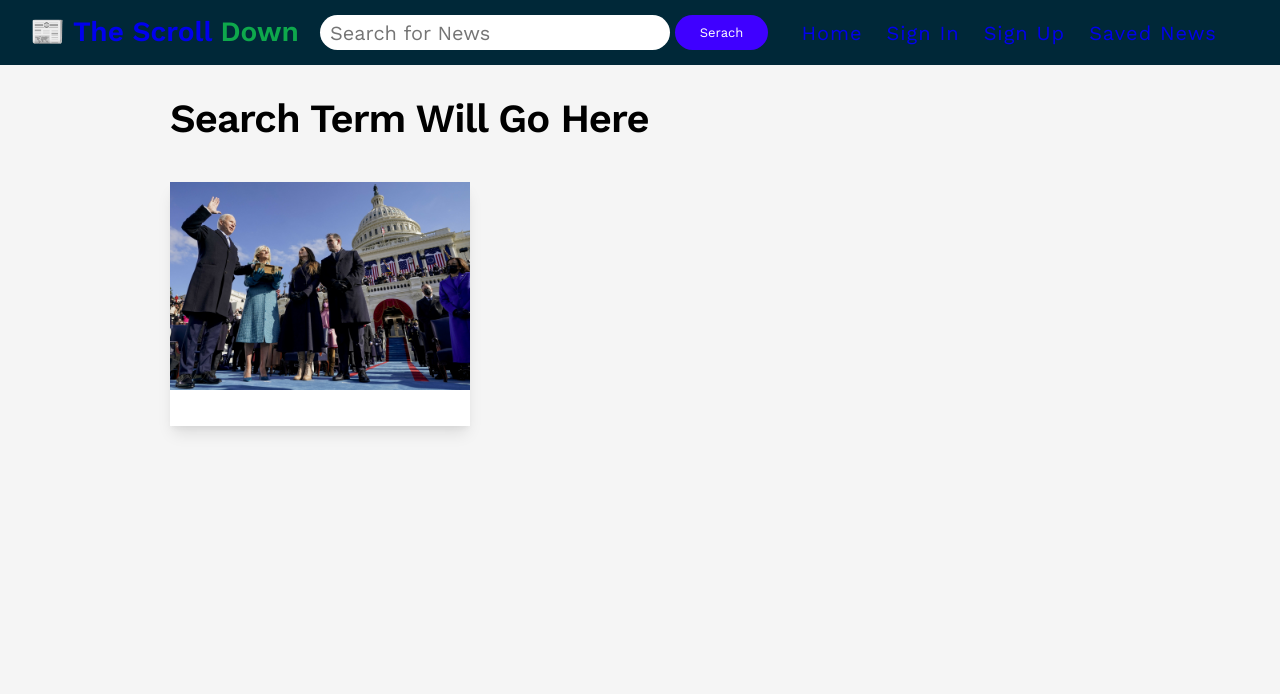
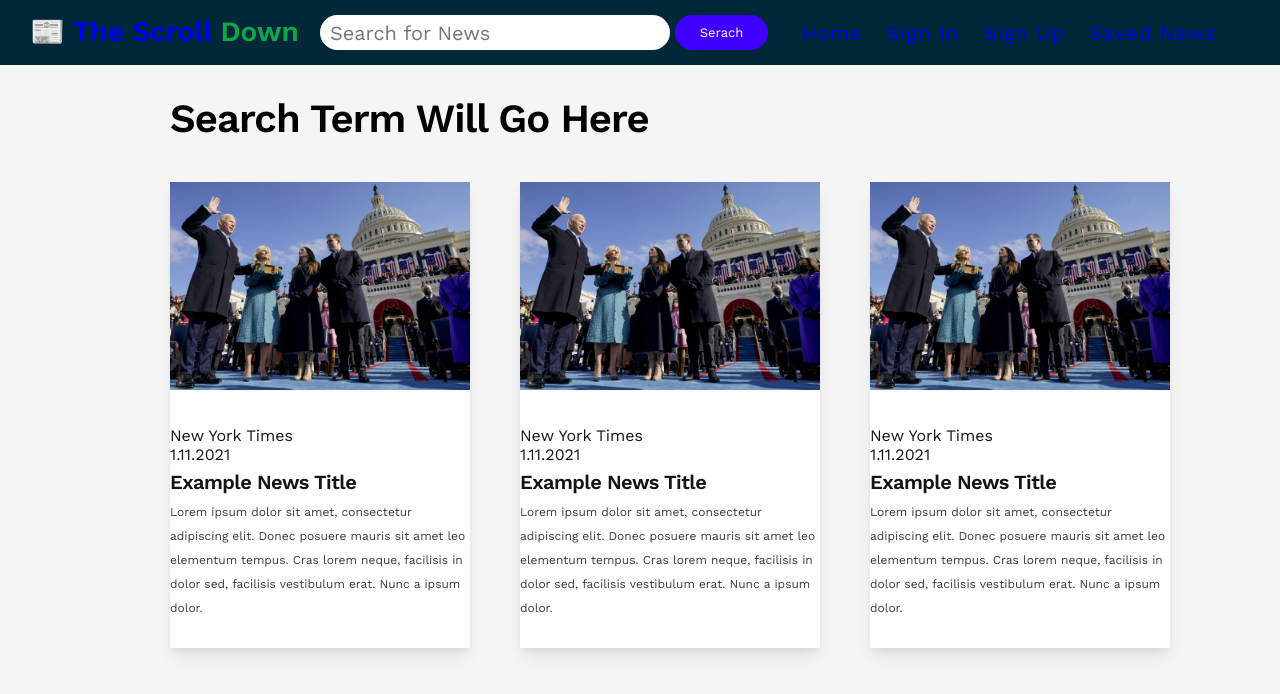
Before and after one commit to willdarkins/the_scroll_down, a React (Create React App) app: page /savednews in a window 1280 px wide. Shown: the top 694 px of the page. Built offline with nearby package versions, Linux system fonts and the light colour scheme.

Commit message:
cards have been created

```diff
--- a/src/pages/SavedNews.js
+++ b/src/pages/SavedNews.js
@@ -21,14 +21,47 @@ const SavedStyles = styled.div`
             height: 100%;
             text-decoration: none;
             color: var(--font-dark);
+            img{
+                width: 100%;
+            }
             .descriptor{
                 margin-top: 2rem;
                 display: flex;
                 flex-direction: column;
                 padding: 0px 25px 0 25px 0;
             }
-            img{
-                width: 100%;
+            .source{
+                display: flex;
+                align-items: center;
+                span{
+                    display: inline;
+                    padding: 5px 6px;
+                    border-radius: 4px;
+                    background: #d192a5;
+                    font-size: 10px;
+                    color: #5f0924;
+                }
+                p{
+                    padding-left: 10px;
+                    font-size: 10px;
+                    font-weight: 500;
+                }
+            }
+            .title-info{
+                h1{
+                    font-size: 20px;
+                    letter-spacing: -.5px;
+                    line-height: 1rem;
+                    padding: 10px 0;
+                    font-weight: 700;
+                    text-decoration: underline;
+                }
+                p{
+                    font-size: 12px;
+                    line-height: 1.5rem;
+                    color: #3b3b3b;
+                    padding-bottom: 28px;
+                }
             }
         }
     }
@@ -41,10 +74,49 @@ function SavedNews() {
         <SavedStyles>
             <h1 className='search-header'>Search Term Will Go Here</h1>
             <div className='news-grid'>
+
                 <div className='news-card'>
-                    <img src={NewsPicSample} />
+                    <img src={NewsPicSample} alt='news'/>
                     <div className='descriptor'>
+                        <h4 className='source'></h4>
+                        <span>New York Times</span>
+                        <p>1.11.2021</p>
+                    </div>
+                    <div className='title-info'>
+                        <h1>Example News Title</h1>
+                        <p>Lorem ipsum dolor sit amet, consectetur adipiscing elit.
+                        Donec posuere mauris sit amet leo elementum tempus. Cras lorem neque,
+                        facilisis in dolor sed, facilisis vestibulum erat. Nunc a ipsum dolor.</p>
+                    </div>
+                </div>
 
+                <div className='news-card'>
+                    <img src={NewsPicSample} alt='news'/>
+                    <div className='descriptor'>
+                        <h4 className='source'></h4>
+                        <span>New York Times</span>
+                        <p>1.11.2021</p>
+                    </div>
+                    <div className='title-info'>
+                        <h1>Example News Title</h1>
+                        <p>Lorem ipsum dolor sit amet, consectetur adipiscing elit.
+                        Donec posuere mauris sit amet leo elementum tempus. Cras lorem neque,
+                        facilisis in dolor sed, facilisis vestibulum erat. Nunc a ipsum dolor.</p>
+                    </div>
+                </div>
+
+                <div className='news-card'>
+                    <img src={NewsPicSample} alt='news'/>
+                    <div className='descriptor'>
+                        <h4 className='source'></h4>
+                        <span>New York Times</span>
+                        <p>1.11.2021</p>
+                    </div>
+                    <div className='title-info'>
+                        <h1>Example News Title</h1>
+                        <p>Lorem ipsum dolor sit amet, consectetur adipiscing elit.
+                        Donec posuere mauris sit amet leo elementum tempus. Cras lorem neque,
+                        facilisis in dolor sed, facilisis vestibulum erat. Nunc a ipsum dolor.</p>
                     </div>
                 </div>
             </div>
```
